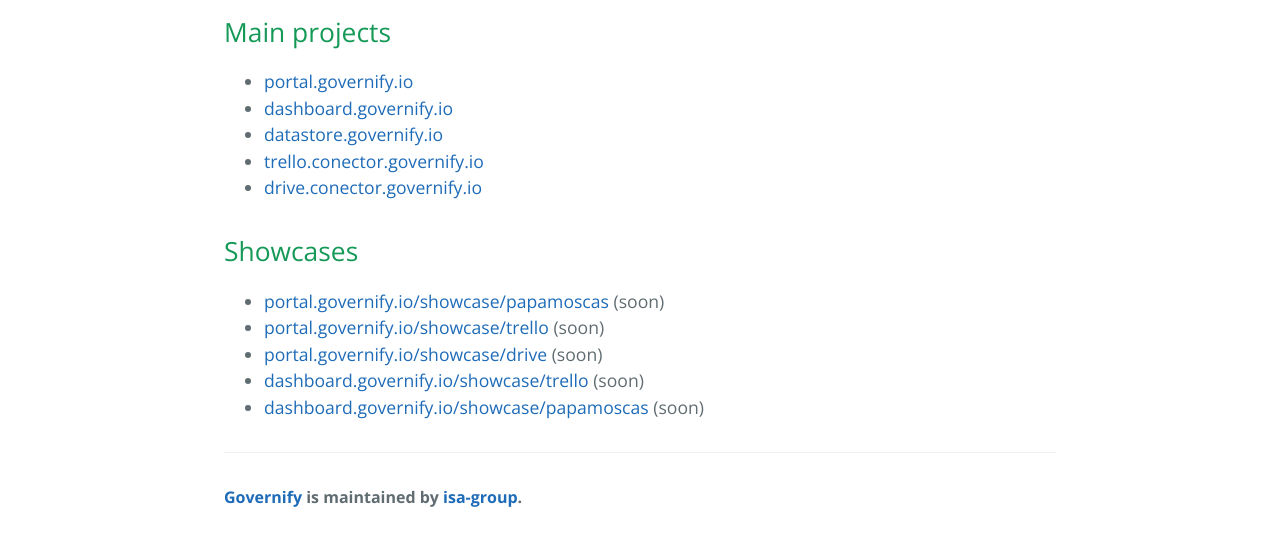
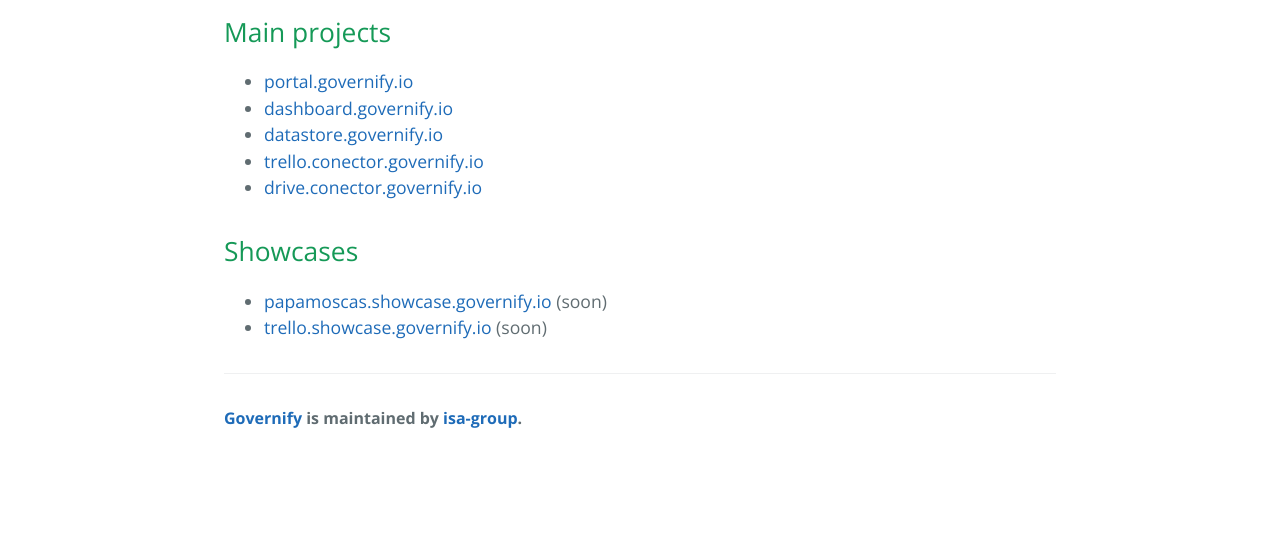
Before and after one commit to isa-group/governify, a plain HTML site: page index.html in a window 1280 px wide. Shown: the part 440-981 px from the top of the page. After the commit the page ends 902 px from the top, so only its background shows below. Drawn offline with nearby package versions, Linux system fonts and the light colour scheme.

Commit message:
Update index.html

```diff
--- a/index.html
+++ b/index.html
@@ -27,22 +27,19 @@
 <a id="main-projects" class="anchor" href="#main-projects" aria-hidden="true"><span class="octicon octicon-link"></span></a>Main projects</h2>
 
 <ul>
-<li><a href="http://portal.governify.io/">portal.governify.io</a></li>
-<li><a href="http://dashboard.governify.io/">dashboard.governify.io</a></li>
-<li><a href="http://datastore.governify.io/">datastore.governify.io</a></li>
-<li><a href="http://trello.conector.governify.io/">trello.conector.governify.io</a></li>
-<li><a href="http://drive.conector.governify.io/">drive.conector.governify.io</a></li>
+<li><a href="http://portal.governify.io">portal.governify.io</a></li>
+<li><a href="http://dashboard.governify.io">dashboard.governify.io</a></li>
+<li><a href="http://datastore.governify.io">datastore.governify.io</a></li>
+<li><a href="http://trello.conector.governify.io">trello.conector.governify.io</a></li>
+<li><a href="http://drive.conector.governify.io">drive.conector.governify.io</a></li>
 </ul>
 
 <h2>
 <a id="showcases" class="anchor" href="#showcases" aria-hidden="true"><span class="octicon octicon-link"></span></a>Showcases</h2>
 
 <ul>
-<li><a href="#">portal.governify.io/showcase/papamoscas</a> (soon)</li>
-<li><a href="#">portal.governify.io/showcase/trello</a> (soon)</li>
-<li><a href="#">portal.governify.io/showcase/drive</a> (soon)</li>
-<li><a href="#">dashboard.governify.io/showcase/trello</a> (soon)</li>
-<li><a href="#">dashboard.governify.io/showcase/papamoscas</a> (soon)</li>
+<li><a href="#">papamoscas.showcase.governify.io</a> (soon)</li>
+<li><a href="http://trello.showcase.governify.io">trello.showcase.governify.io</a> (soon)</li>
 </ul>
 
       <footer class="site-footer">
```
